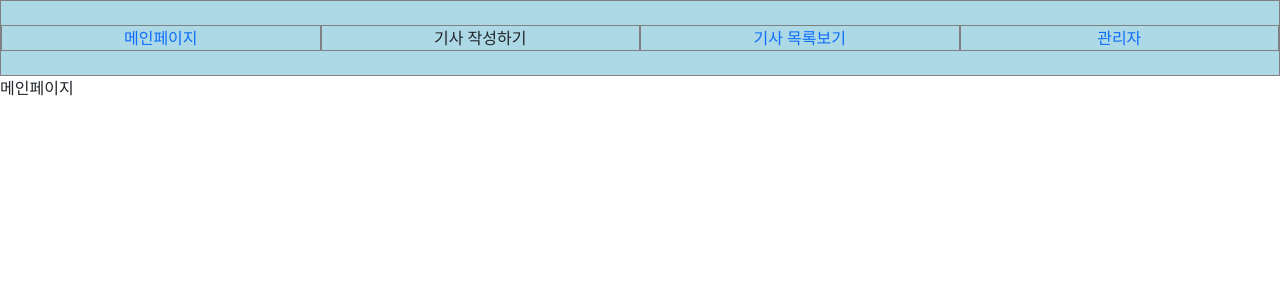
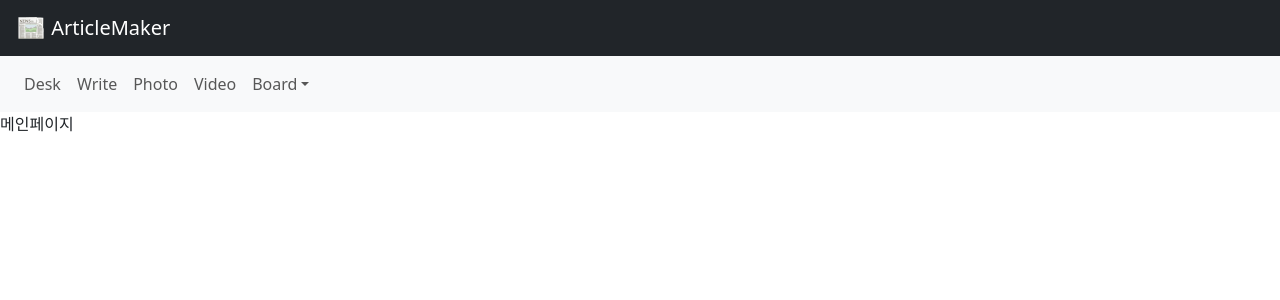
Before and after one commit to yhyoon1004/ArticleMaker, a Next.js app in the folder article_maker/: page / in a window 1280 px wide. Shown: the top 300 px of the page. Built offline with nearby package versions, Linux system fonts and the light colour scheme.

Commit message:
부트스트랩 컴포넌트로 haeder부분 변경 및 UI 적용

```diff
--- /dev/null
+++ b/article_maker/component/GNB.js
@@ -0,0 +1,32 @@
+import {Container, Nav, Navbar, NavDropdown} from "react-bootstrap";
+
+export default function GNB() {
+
+
+    return (
+        <Navbar bg="light" expand="md">
+            <Container className="ms-1">
+                {/*<Navbar.Brand href="#home">기사 작성 프로그램</Navbar.Brand>*/}
+                <Navbar.Toggle aria-controls="basic-navbar-nav" color={"grey"}/>
+                <Navbar.Collapse id="basic-navbar-nav">
+                    <Nav className="me-auto">
+                        <Nav.Link href="/">Desk</Nav.Link>
+                        <Nav.Link href="#link">Write</Nav.Link>
+                        <Nav.Link href="#link">
+                            Photo
+                        </Nav.Link>
+                        <Nav.Link href="#link">
+                            Video
+                        </Nav.Link>
+
+                        <NavDropdown title="Board" id="basic-nav-dropdown">
+                            <NavDropdown.Item href="#action/3.1">
+                                Board
+                            </NavDropdown.Item>
+                        </NavDropdown>
+                    </Nav>
+                </Navbar.Collapse>
+            </Container>
+        </Navbar>
+    );
+};
--- /dev/null
+++ b/article_maker/component/TopBanner.js
@@ -0,0 +1,22 @@
+import {Container, Navbar} from "react-bootstrap";
+
+export default function TopBanner(){
+    return (
+        <>
+            <Navbar bg="dark" variant="dark" >
+                <Container className="ms-1">
+                    <Navbar.Brand href="/">
+                        <img
+                            alt=""
+                            src="/ArticleMaker_logo.svg"
+                            width="30"
+                            height="30"
+                            className="d-inline-block align-top"
+                        />{' '}
+                        ArticleMaker
+                    </Navbar.Brand>
+                </Container>
+            </Navbar>
+        </>
+    );
+}
--- a/article_maker/component/layout/header/header.js
+++ b/article_maker/component/layout/header/header.js
@@ -1,5 +1,7 @@
 import {Col, Container, Row} from "react-bootstrap";
 import Link from "next/link";
+import TopBanner from "@/component/TopBanner";
+import GNB from "@/component/GNB";
 
 export default function Header() {
     // function
@@ -7,32 +9,30 @@ export default function Header() {
         window.open(url,"기사 편집기","popup=yes");
     }
 
-    // CSS
-    const headerCSS = {
-        border: "solid 1px grey",
-        backgroundColor: "lightblue",
-        textAlign:"center"
-    }
-    const cssNone = {textDecoration: "none"}
-
-    return (
-        <Container fluid style={headerCSS}>
-            <Row className="mt-4 mb-4">
-                <Col className="col-md-3" style={headerCSS}>
-                    <Link href="/" style={cssNone}>메인페이지</Link>
-                </Col>
-                <Col className="col-md-3" style={headerCSS}
-                onClick={()=>{popUp("/writeArticlePage")}}>
-                        기사
-                        작성하기
-                </Col>
-                <Col className="col-md-3" style={headerCSS}>
-                    <Link href="/articleListPage/" style={cssNone}>기사 목록보기</Link>
-                </Col>
-                <Col className="col-md-3" style={headerCSS}>
-                    <Link href="/administratorPage/" style={cssNone}>관리자</Link>
-                </Col>
-            </Row>
-        </Container>
-    )
+return(
+    <>
+        <TopBanner/>
+        <GNB/>
+    </>
+)
+    // return (
+    //     <Container fluid style={headerCSS}>
+    //         <Row className="mt-4 mb-4">
+    //             <Col className="col-md-3" style={headerCSS}>
+    //                 <Link href="/" style={cssNone}>메인페이지</Link>
+    //             </Col>
+    //             <Col className="col-md-3" style={headerCSS}
+    //             onClick={()=>{popUp("/writeArticlePage")}}>
+    //                     기사
+    //                     작성하기
+    //             </Col>
+    //             <Col className="col-md-3" style={headerCSS}>
+    //                 <Link href="/articleListPage/" style={cssNone}>기사 목록보기</Link>
+    //             </Col>
+    //             <Col className="col-md-3" style={headerCSS}>
+    //                 <Link href="/administratorPage/" style={cssNone}>관리자</Link>
+    //             </Col>
+    //         </Row>
+    //     </Container>
+    // )
 }
--- a/article_maker/pages/index.js
+++ b/article_maker/pages/index.js
@@ -1,10 +1,14 @@
 import Layout from "@/component/layout/layout";
+import TopBanner from "@/component/TopBanner";
 
 
 export default function Home() {
     return(
+        <>
             <Layout>
                 메인페이지
             </Layout>
+        </>
+
     )
 }
--- a/article_maker/pages/writeArticlePage.js
+++ b/article_maker/pages/write/index.js
@@ -2,7 +2,7 @@ import Layout from "@/component/layout/layout";
 import Editor from "@/component/editor/Editor";
 import {useEffect, useState} from "react";
 
-export default function WriteArticlePage() {
+export default function Index() {
     const [editorLoaded, setEditorLoaded] = useState(false);
     const [data, setData] = useState("default");
 
```
Also changed, not shown: article_maker/public/ArticleMaker_logo.svg (added), article_maker/public/logo.svg (renamed from article_maker/public/newspaper-23613.svg).
